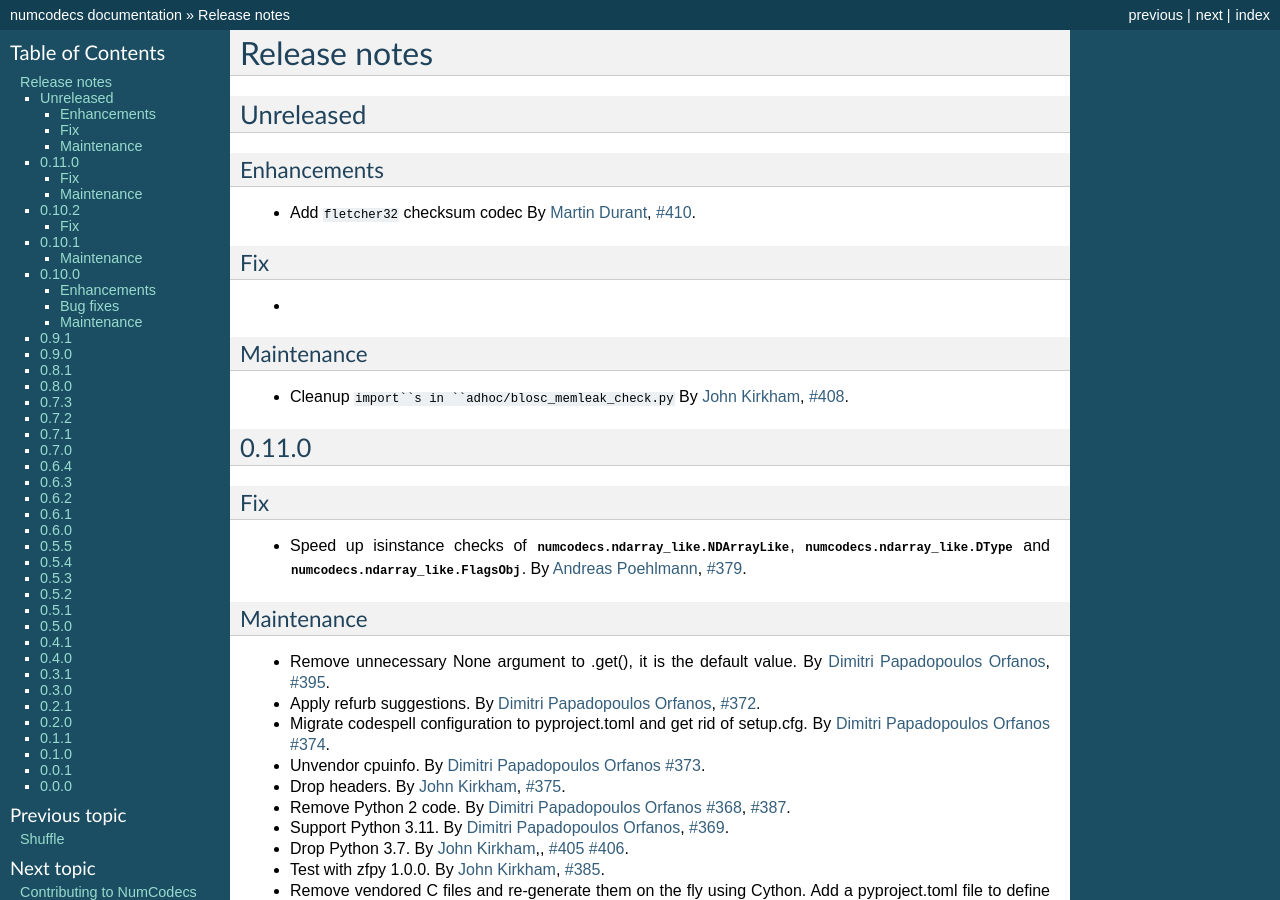
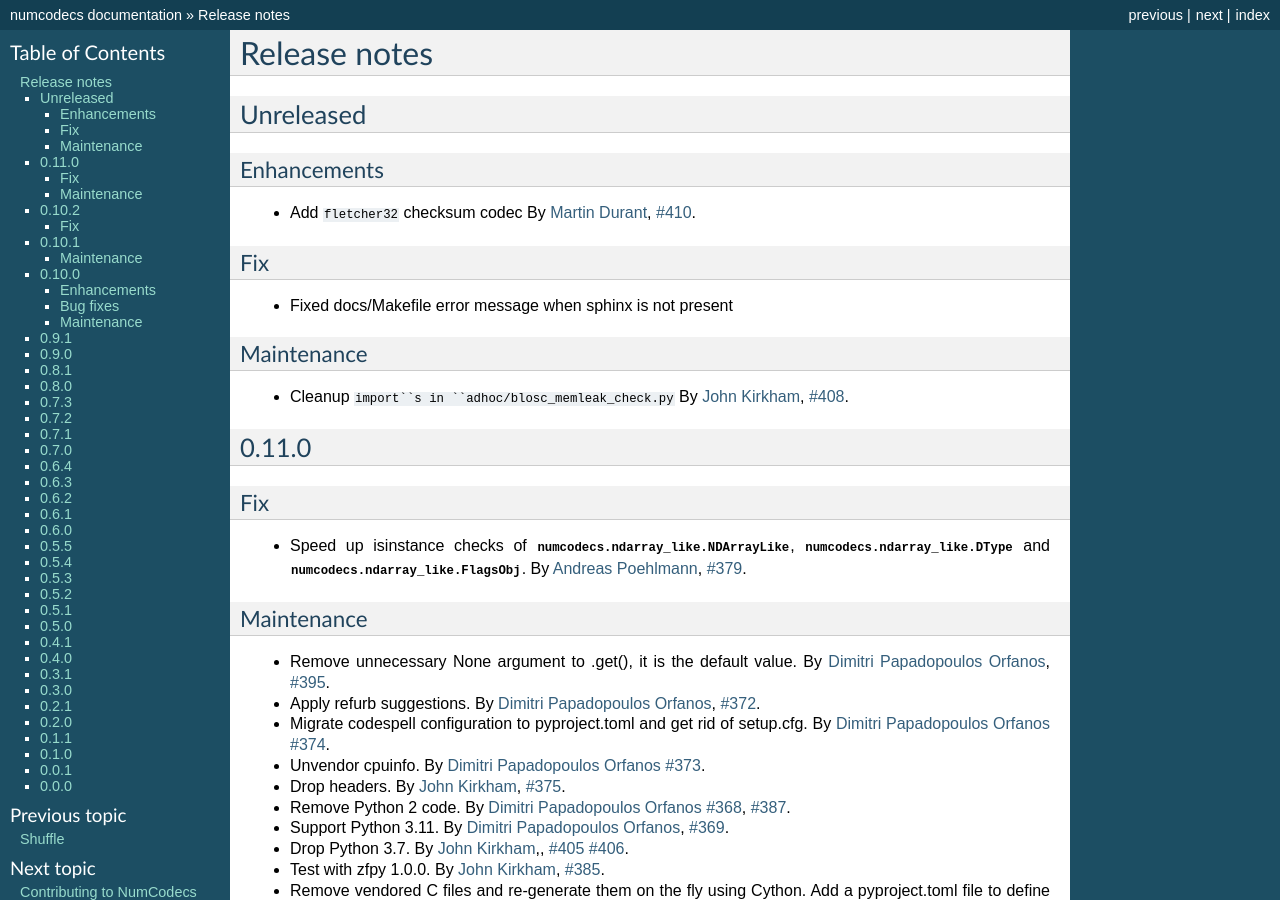
Before and after one commit to zarr-developers/numcodecs, a Sphinx documentation site: the page built from docs/release.rst, in a window 1280 px wide and 900 px high. Built offline with Sphinx 7.4.7, drawn with Linux system fonts in a browser that asks for light colours; the version number could not be read and is left out.

Commit message:
Add release notes

```diff
--- a/docs/release.rst
+++ b/docs/release.rst
@@ -21,7 +21,7 @@ Enhancements
 Fix
 ~~~
 
-*
+* Fixed docs/Makefile error message when sphinx is not present
 
 Maintenance
 ~~~~~~~~~~~
```
